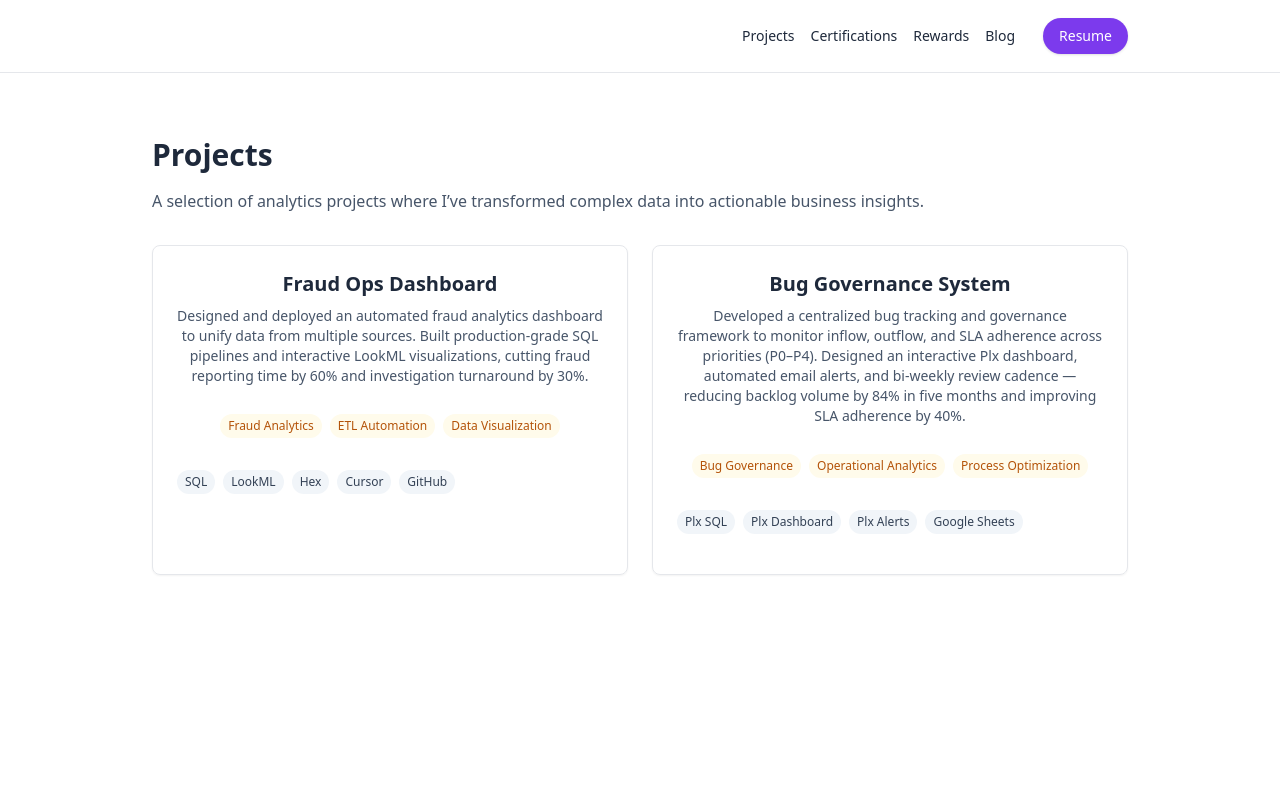
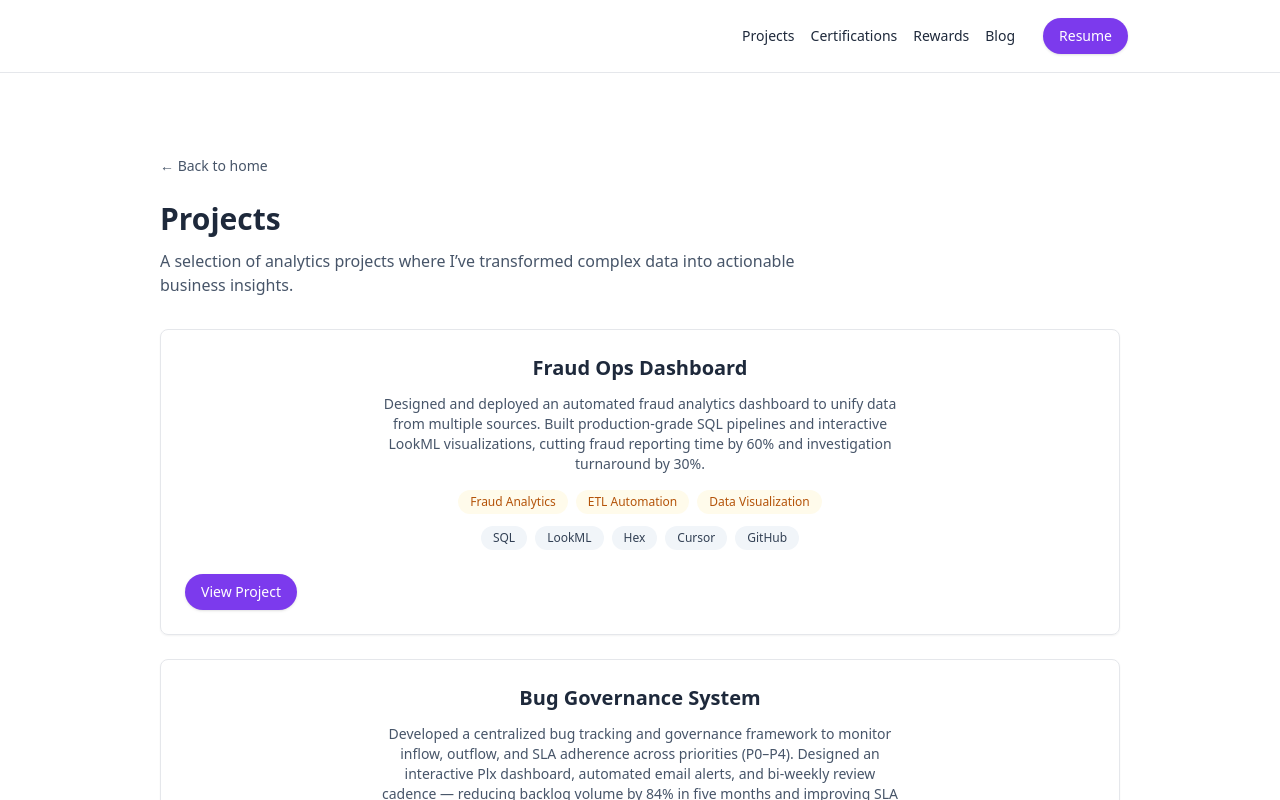
Before and after one commit to kottawartushar/tushar-web-site, a Next.js app: page /projects in a window 1280 px wide. Shown: the top 800 px of the page. Built offline with nearby package versions, Linux system fonts and the light colour scheme.

Commit message:
ui: stack projects vertically (single-column), keep centered cards, CTA and normalized tags

```diff
--- a/app/projects/page.jsx
+++ b/app/projects/page.jsx
@@ -6,70 +6,82 @@ export const revalidate = 0;
 function normalizeArrayField(value) {
   if (!value) return [];
   if (Array.isArray(value)) return value;
-  // comma separated string -> array
   return String(value).split(",").map((s) => s.trim()).filter(Boolean);
 }
 
 export default async function ProjectsPage() {
   const projects = getAllFrontmatterFromFolder("projects") || [];
 
-  // Sort priority:
-  // 1) numeric frontmatter.order (ascending)
-  // 2) date (newest first)
-  // 3) title alphabetical
+  // Sorting: order -> date -> title
   projects.sort((a, b) => {
     const aOrder = Number.isFinite(Number(a.order)) ? Number(a.order) : Infinity;
     const bOrder = Number.isFinite(Number(b.order)) ? Number(b.order) : Infinity;
     if (aOrder !== bOrder) return aOrder - bOrder;
-
     if (a.date && b.date) return new Date(b.date) - new Date(a.date);
-    const at = (a.title || a.slug || "").toLowerCase();
-    const bt = (b.title || b.slug || "").toLowerCase();
-    return at.localeCompare(bt);
+    return (a.title || a.slug || "").localeCompare(b.title || b.slug || "");
   });
 
   return (
-    <section className="min-h-screen py-16">
-      <div className="max-w-5xl mx-auto px-6">
-        <h1 className="text-3xl font-heading font-bold mb-4">Projects</h1>
-        <p className="text-slate-600 mb-8">A selection of analytics projects where I’ve transformed complex data into actionable business insights.</p>
+    <section className="min-h-screen py-20">
+      <div className="max-w-5xl mx-auto px-6 md:px-8">
+        <div className="mb-6">
+          <Link href="/" className="text-sm text-slate-600 hover:underline">← Back to home</Link>
+        </div>
 
-        {projects.length === 0 ? (
-          <div className="text-slate-600">No projects found in <code>/projects</code>.</div>
-        ) : (
-          <div className="grid grid-cols-1 md:grid-cols-2 gap-6">
+        <header className="mb-8">
+          <h1 className="text-3xl font-heading font-bold mb-3">Projects</h1>
+          <p className="text-slate-600 max-w-2xl">
+            A selection of analytics projects where I’ve transformed complex data into actionable business insights.
+          </p>
+        </header>
+
+        {/* Single-column stack */}
+        <div className="grid grid-cols-1 gap-6">
           {projects.map((p) => {
+            const focus = normalizeArrayField(p.focus || p.focus_area || p.focusArea);
             const tech = normalizeArrayField(p.tech || p.tags);
-              const focus = normalizeArrayField(p.focus || p.focus_area || p.focusArea);
 
             return (
-                <article key={p.slug} className="border rounded-lg p-6 shadow-sm hover:shadow-md transition-shadow">
-                  <div className="flex flex-col items-stretch gap-4">
-                    <div>
-                      <h3 className="text-xl font-semibold text-center mb-2">
+              <article
+                key={p.slug}
+                className="group border rounded-lg p-6 shadow-sm hover:shadow-md transition-shadow flex flex-col h-full"
+              >
+                {/* content area */}
+                <div className="flex-1 flex flex-col items-stretch">
+                  <h3 className="text-xl font-semibold text-center mb-3">
                     <Link href={`/projects/${p.slug}`} className="hover:underline inline-block">
                       {p.title || p.slug}
                     </Link>
                   </h3>
-                      {p.description && <p className="text-slate-600 text-sm text-center max-w-prose mx-auto">{p.description}</p>}
-                    </div>
 
-                    {/* focus area */}
+                  {p.description && (
+                    <p className="text-slate-600 text-sm text-center mx-auto max-w-prose mb-4">
+                      {p.description}
+                    </p>
+                  )}
+
+                  {/* Focus tags (orange) */}
                   {focus.length > 0 && (
-                      <div className="flex justify-center mt-3 flex-wrap gap-2">
+                    <div className="flex justify-center flex-wrap gap-2 mb-3">
                       {focus.map((f, i) => (
-                          <span key={i} className="text-xs px-2 py-1 bg-amber-50 rounded-full text-amber-700">
+                        <span
+                          key={i}
+                          className="text-xs px-3 py-1 rounded-full bg-amber-50 text-amber-700"
+                        >
                           {f}
                         </span>
                       ))}
                     </div>
                   )}
 
-                    {/* tech tags */}
+                  {/* Tech tags (blue) */}
                   {tech.length > 0 && (
-                      <div className="mt-4 flex flex-wrap gap-2">
+                    <div className="flex justify-center flex-wrap gap-2 mt-auto">
                       {tech.map((t, i) => (
-                          <span key={i} className="text-xs px-2 py-1 bg-slate-100 rounded-full text-slate-700">
+                        <span
+                          key={i}
+                          className="text-xs px-3 py-1 rounded-full bg-slate-100 text-slate-700"
+                        >
                           {t}
                         </span>
                       ))}
@@ -77,15 +89,25 @@ export default async function ProjectsPage() {
                   )}
                 </div>
 
-                  {/* meta year on the right bottom */}
-                  <div className="mt-4 flex items-center justify-end text-sm text-slate-500">
-                    {p.date ? new Date(p.date).getFullYear() : null}
+                {/* footer row with CTA and year */}
+                <div className="mt-6 flex items-center justify-between">
+                  <Link
+                    href={`/projects/${p.slug}`}
+                    className="inline-flex items-center justify-center px-4 py-2 rounded-full bg-accent text-white text-sm font-medium shadow hover:opacity-95"
+                  >
+                    View Project
+                  </Link>
+
+                  <div className="text-sm text-slate-500">
+                    {p.date ? new Date(p.date).getFullYear() : ""}
+                  </div>
                 </div>
               </article>
             );
           })}
         </div>
-        )}
+
+        <div className="pt-12" />
       </div>
     </section>
   );
```
Lines whose indentation alone changed are shown as unchanged.
